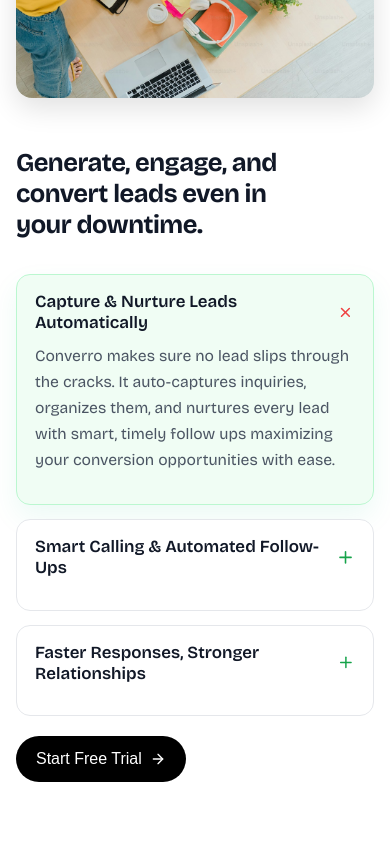
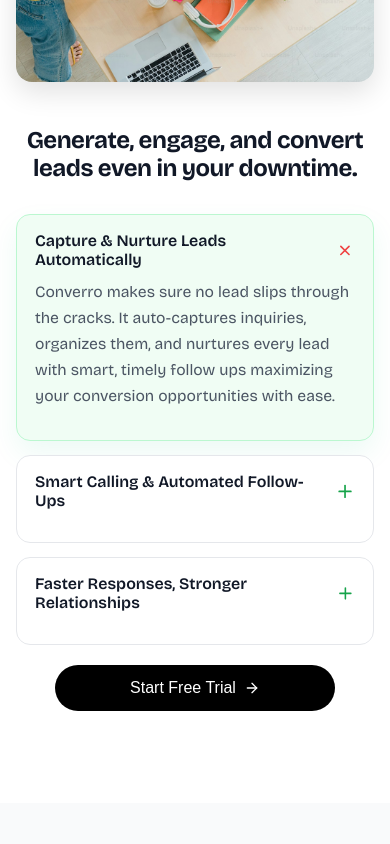
Before and after one commit to IsHa2507/converro, a React (Create React App) app: page / in a window 390 px wide. Shown: the part 2560-3404 px from the top of the page. Built offline with nearby package versions, Linux system fonts and the light colour scheme.

Commit message:
finance trial

```diff
--- a/src/components/FinanceSection.css
+++ b/src/components/FinanceSection.css
@@ -7,7 +7,6 @@
   max-width: 1200px;        /* under 1200px, centered */
   margin: 60px auto;
   padding: 64px 20px;
-
   flex-wrap: wrap;
 }
 
@@ -96,13 +95,12 @@
   bottom: 6px;
   width: 3px;
   border-radius: 6px;
-
   transform: scaleY(0);
   transform-origin: top;
   transition: transform 0.35s ease;
 }
 
-/* improved hover (richer than before, still subtle) */
+/* improved hover */
 .finance-item:hover {
   transform: translateY(-2px);
   box-shadow: 0 10px 22px rgba(17, 24, 39, 0.08);
@@ -113,7 +111,7 @@
   transform: scaleY(1);
 }
 
-/* Head row (title + icon) */
+/* Head row */
 .finance-item-head {
   display: flex;
   align-items: center;
@@ -128,7 +126,7 @@
   margin: 0;
 }
 
-/* icon behavior matches FAQ vibe but refined */
+/* Icon */
 .finance-item-icon {
   font-size: 1.3rem;
   color: #16a34a;
@@ -139,17 +137,15 @@
   color: #ef4444;
 }
 
-/* Body text with slow, smooth open/close */
+/* Body text */
 .finance-item-text {
   color: #4b5563;
   font-size: 0.98rem;
   line-height: 1.65;
-
   max-height: 0;
   opacity: 0;
   overflow: hidden;
   margin-top: 0;
-
   transition:
     max-height 0.8s ease-in-out,
     opacity 0.8s ease-in-out,
@@ -165,11 +161,10 @@
 .finance-item.active::before {
   transform: scaleY(1);
 }
-
 .finance-item.active .finance-item-text {
-  max-height: 260px; /* adjust for your copy length */
+  max-height: 260px; /* adjust for copy length */
   opacity: 1;
-  margin-top: 10px;  /* space between title and text */
+  margin-top: 10px;
 }
 
 /* Keyboard focus */
@@ -178,7 +173,38 @@
   border-color: #93c5fd;
 }
 
-/* Responsive stack */
+/* Button */
+.finance-btn {
+  align-self: flex-start;
+  background: black;
+  color: white;
+  padding: 14px 20px;
+  border-radius: 40px;
+  border: none;
+  cursor: pointer;
+  font-size: 16px;
+  font-weight: 500;
+  display: flex;
+  align-items: center;
+  gap: 8px;
+  transition: all 0.3s ease;
+}
+.finance-btn:hover {
+  background: #3fce71;
+  color: black;
+}
+.finance-arrow {
+  font-size: 16px;
+  color: white;
+  display: inline-block;
+  transition: transform 0.3s ease, color 0.3s ease;
+}
+.finance-btn:hover .finance-arrow {
+  transform: rotate(-45deg);
+  color: #000;
+}
+
+/* Responsive: tablets */
 @media (max-width: 900px) {
   .finance-section {
     gap: 28px;
@@ -193,36 +219,28 @@
     max-width: 520px;
   }
 }
-.finance-btn {
-align-self: flex-start; /* button won’t stretch full width */
-  background: black;
-  color: white;
-  padding: 14px 20px;   /* smaller padding */
-  border-radius: 40px;
-  border: none;
-  cursor: pointer;
-  font-size: 16px;
-  font-weight: 500;
-  display: flex;
-  align-items: center;
-  gap: 8px;
-  transition: all 0.3s ease;
+
+/* Responsive: phones */
+@media (max-width: 600px) {
+  .finance-section {
+    flex-direction: column;
+    gap: 24px;
+    padding: 32px 16px;
+  }
+  .finance-title {
+    font-size: 1.5rem;
+    text-align: center;
+  }
+  .finance-subtitle {
+    text-align: center;
+  }
+  .finance-item-title {
+    font-size: 1rem;
+  }
+  .finance-btn {
+    align-self: center;
+    width: 100%;
+    max-width: 280px;
+    justify-content: center;
+  }
 }
-
-.finance-btn:hover {
- background: #3fce71;
-  color: black;
-}
-
-/* Arrow styling (rotated -45deg like you use usually) */
-.finance-arrow {
-  font-size: 16px;
-  color: white;
-  display: inline-block; /* needed for rotation */
-  transition: transform 0.3s ease, color 0.3s ease;
-}
-
-.finance-btn:hover .finance-arrow {
-  transform: rotate(-45deg);
-  color: #000;
-}
```
